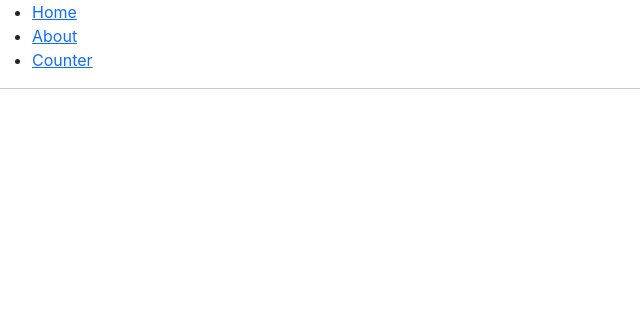
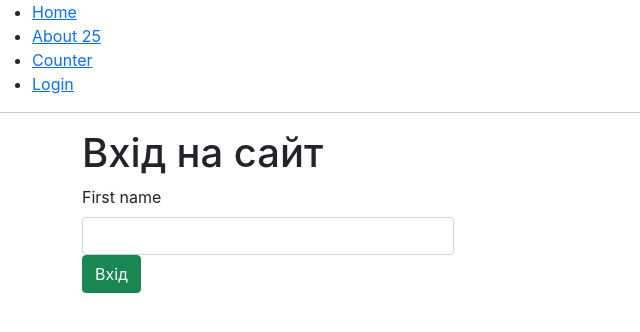
Before and after one commit to novakvova/WebShopReactPD927, a React (Create React App) app in the folder WebShopReact/my-app/: page /login in a window 1280 px wide. Shown: the top 332 px of the page, without its empty margins (0-640 px from the left). Built offline with nearby package versions, Linux system fonts and the light colour scheme.

Commit message:
Add target value

```diff
--- a/WebShopReact/my-app/src/App.js
+++ b/WebShopReact/my-app/src/App.js
@@ -2,13 +2,14 @@ import React, { Component } from 'react'; //imrc
 import {
   BrowserRouter as Router,
   Switch,
-  Route,
-  Link
+  Route
 } from "react-router-dom";
 
 import Home from './components/home';
 import About from './components/about';
 import CounterPage from './components/counter';
+import Navbar from './components/navbar';
+import LoginPage from './components/auth/login';
 
 import './App.css';
 
@@ -18,17 +19,7 @@ class App extends Component {
     return (
       <Router>
         <div>
-          <ul>
-            <li>
-              <Link to="/">Home</Link>
-            </li>
-            <li>
-              <Link to="/about">About</Link>
-            </li>
-            <li>
-              <Link to="/counter">Counter</Link>
-            </li>
-          </ul>
+          <Navbar />
 
           <hr />
 
@@ -39,6 +30,7 @@ class App extends Component {
             you have multiple routes, but you want only one
             of them to render at a time
           */}
+          <div className="container">
             <Switch>
               <Route exact path="/">
                 <Home />
@@ -49,7 +41,12 @@ class App extends Component {
               <Route path="/counter">
                 <CounterPage />
               </Route>
+              <Route path="/login">
+                <LoginPage />
+              </Route>
             </Switch>
+          </div>
+
         </div>
       </Router>
     );
--- /dev/null
+++ b/WebShopReact/my-app/src/components/auth/login/index.js
@@ -0,0 +1,44 @@
+import React, { Component } from 'react'
+
+export class LoginPage extends Component {
+
+    state = {
+        login: ""
+    };
+
+    changeValueLogin = (e) => {
+        console.log('---e---', e);
+        this.setState({login: e.target.value});
+    }
+
+    sendServerData = (e) => {
+        e.preventDefault();
+        console.log("----send data server---", this.state.login);
+    }
+
+    render() {
+        const {login} = this.state;
+        console.log("---state---", this.state);
+        return (
+            <div>
+                <form>
+                    <h1>Вхід на сайт</h1>
+                    <div className="col-md-4">
+                        <label htmlFor="login" className="form-label">First name</label>
+                        <input type="text" className="form-control"
+                            id="login" name="login" value={login}
+                            onChange={this.changeValueLogin} />
+                        <div className="valid-feedback">
+                            Looks good!
+                     </div>
+                    </div>
+
+                    <button className="btn btn-success"
+                        onClick={this.sendServerData}>Вхід</button>
+                </form>
+            </div>
+        )
+    }
+}
+
+export default LoginPage
--- a/WebShopReact/my-app/src/components/counter/index.js
+++ b/WebShopReact/my-app/src/components/counter/index.js
@@ -1,7 +1,14 @@
 import React, { Component } from 'react';
 import { connect } from 'react-redux';
+import * as types from './types';
 
 export class CounterPage extends Component {
+
+    buttonClick = () => {
+        console.log("----дякую----", "click btn");
+        this.props.dispatch({type: types.COUNTER_INCREMENT});
+        //this.setState()
+    }
 
     render() {
         console.log("-----props-----", this.props);
@@ -10,6 +17,7 @@ export class CounterPage extends Component {
             <div>
                 <h1>Counter</h1>
                 <p>Value redux: {counter}</p>
+                <button onClick={this.buttonClick}>Нажми мене</button>
             </div>
         )
     }
--- a/WebShopReact/my-app/src/components/counter/reducer.js
+++ b/WebShopReact/my-app/src/components/counter/reducer.js
@@ -1,3 +1,4 @@
+import * as types from './types';
 
 const initalState = {
     data: 25
@@ -5,5 +6,14 @@ const initalState = {
 
 
 export const counterReducer = (state = initalState, action) => {
+
+    switch(action.type) {
+        case types.COUNTER_INCREMENT:
+            return {
+                ...state,
+                data: state.data+1
+            };
+            break;
+    }
     return state;
 }
--- /dev/null
+++ b/WebShopReact/my-app/src/components/counter/types.js
@@ -0,0 +1 @@
+export const COUNTER_INCREMENT = "counter/INCREMENT";
--- /dev/null
+++ b/WebShopReact/my-app/src/components/navbar/index.js
@@ -0,0 +1,39 @@
+import React, { Component } from 'react'
+import { connect } from 'react-redux';
+import {
+    Link
+  } from "react-router-dom";
+
+export class Navbar extends Component {
+    render() {
+        const {counter} = this.props;
+        return (
+            <>
+                <ul>
+                    <li>
+                        <Link to="/">Home</Link>
+                    </li>
+                    <li>
+                        <Link to="/about">About {counter}</Link>
+                    </li>
+                    <li>
+                        <Link to="/counter">Counter</Link>
+                    </li>
+                    <li>
+                        <Link to="/login">Login</Link>
+                    </li>
+                </ul>
+            </>
+        )
+    }
+}
+
+const mapState = (stateRedux) =>
+{
+    return {
+        counter: stateRedux.counter.data
+
+    };
+}
+
+export default connect(mapState)(Navbar);
```
Lines whose indentation alone changed are shown as unchanged.
